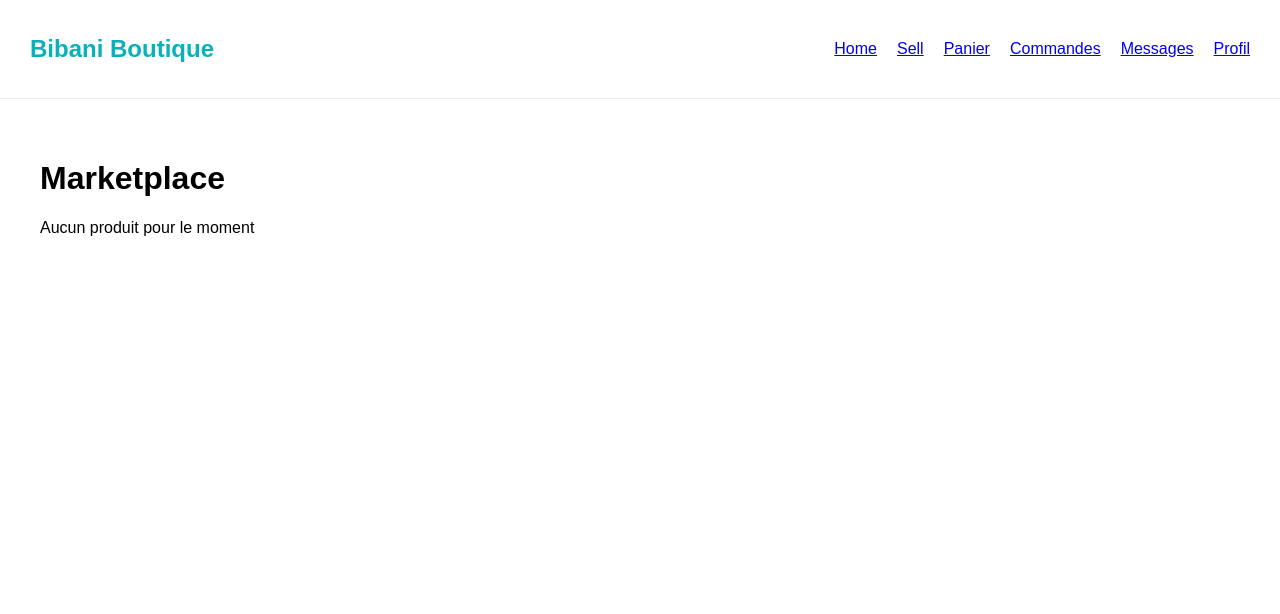
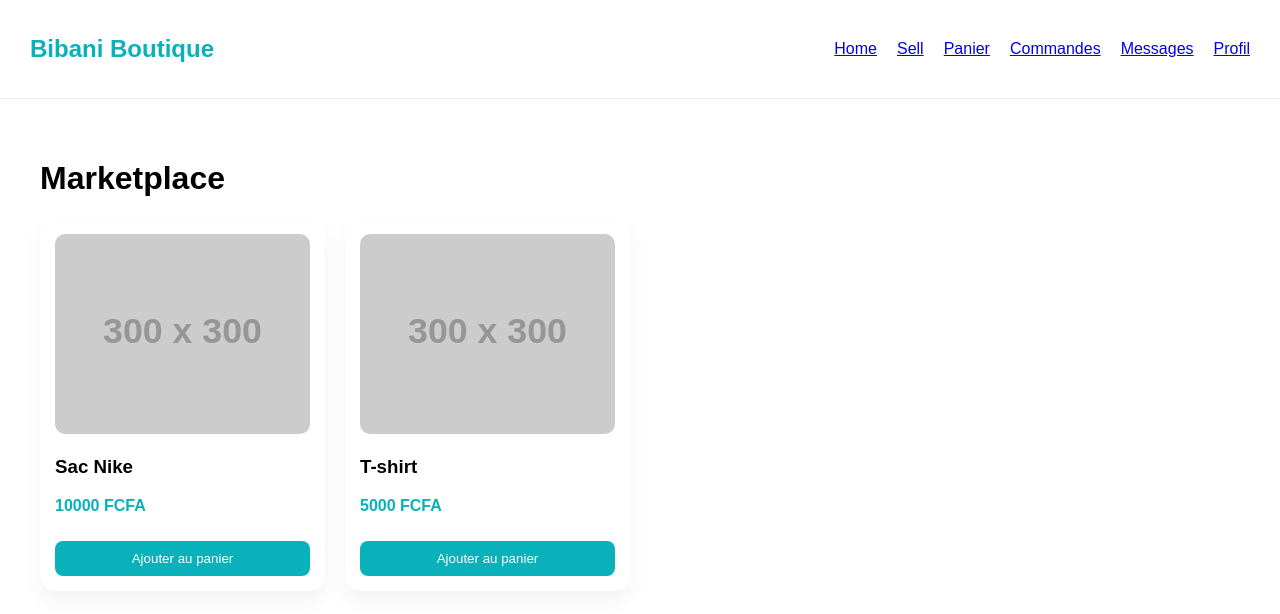
Before and after one commit to psakho922/vinted-web, a Next.js app: page / in a window 1280 px wide. Shown: the top 614 px of the page. Built offline with nearby package versions, Linux system fonts and the light colour scheme.

Commit message:
Update page.tsx

```diff
--- a/src/app/page.tsx
+++ b/src/app/page.tsx
@@ -6,22 +6,49 @@ export default function HomePage(){
 
   const [products,setProducts] = useState<any[]>([]);
 
-  const loadProducts = () => {
+  useEffect(()=>{
+
     const data = JSON.parse(localStorage.getItem("products") || "[]");
-    setProducts(data);
-  };
 
-  useEffect(()=>{
-    loadProducts();
+    // 🔥 SI VIDE → AJOUT PRODUITS PAR DÉFAUT
+    if(data.length === 0){
 
-    // 🔄 recharge automatique
-    const interval = setInterval(()=>{
-      loadProducts();
-    }, 1000);
+      const defaultProducts = [
+        {
+          id: 1,
+          title: "Sac Nike",
+          price: 10000,
+          image: "https://via.placeholder.com/300"
+        },
+        {
+          id: 2,
+          title: "T-shirt",
+          price: 5000,
+          image: "https://via.placeholder.com/300"
+        }
+      ];
 
-    return () => clearInterval(interval);
+      localStorage.setItem("products", JSON.stringify(defaultProducts));
+      setProducts(defaultProducts);
+
+    } else {
+
+      setProducts(data);
+
+    }
 
   },[]);
+
+  const addToCart = (product:any) => {
+
+    let cart = JSON.parse(localStorage.getItem("cart") || "[]");
+
+    cart.push(product);
+
+    localStorage.setItem("cart", JSON.stringify(cart));
+
+    alert("Produit ajouté au panier !");
+  };
 
   return(
 
@@ -45,18 +72,40 @@ export default function HomePage(){
             <div key={index} style={{
               background:"#fff",
               padding:"15px",
-              borderRadius:"15px"
+              borderRadius:"15px",
+              boxShadow:"0 10px 20px rgba(0,0,0,0.05)"
             }}>
 
               <img
                 src={product.image}
                 width="100%"
-                style={{height:"200px", objectFit:"cover"}}
+                style={{
+                  height:"200px",
+                  objectFit:"cover",
+                  borderRadius:"10px"
+                }}
               />
 
               <h3>{product.title}</h3>
 
-              <p>{product.price} FCFA</p>
+              <p style={{fontWeight:"bold", color:"#09b1ba"}}>
+                {product.price} FCFA
+              </p>
+
+              <button
+                onClick={()=>addToCart(product)}
+                style={{
+                  marginTop:"10px",
+                  padding:"10px",
+                  width:"100%",
+                  background:"#09b1ba",
+                  color:"#fff",
+                  border:"none",
+                  borderRadius:"8px"
+                }}
+              >
+                Ajouter au panier
+              </button>
 
             </div>
 
```
